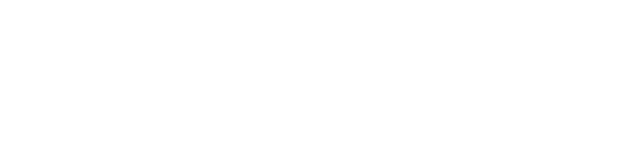
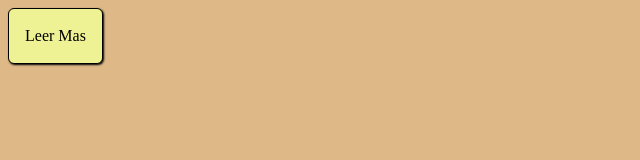
Before and after one commit to Tomas-Martin-dev/Project-Parroquia-La-Merced-, a plain HTML site: page index.html in a window 1280 px wide. Shown: the whole page, without its empty margins (0-640 px from the left). Drawn offline with Linux system fonts and the light colour scheme.

Commit message:
Se agregan Estilos, iconos y botones

```diff
--- /dev/null
+++ b/CSS/components.css
@@ -0,0 +1,31 @@
+/* icons */
+.btnLeerMas {
+    display: inline-flex;
+    padding: 2px 16px;
+    justify-content: center;
+    align-items: center;
+    border-radius: 6px;
+    border: 1px solid var(--Tinta-oscuro, #000);
+    background: var(--Secundary-claro, #EEF294);
+
+    /* SOMBRA BOTON */
+    box-shadow: 1px 1px 2px 0px #000;
+
+    &:hover {
+        background: #00000000;
+    }
+
+    & p {
+        color: var(--Tinta-oscuro, #000);
+        text-align: center;
+        font-family: Montserrat;
+        font-size: 16px;
+        font-style: normal;
+        font-weight: 400;
+        line-height: normal;
+    }
+}
+
+body{
+    background-color: burlywood;
+}
--- a/CSS/styles.css
+++ b/CSS/styles.css
@@ -1,4 +1,34 @@
-p{
-    color: azure;
+:root{
+/*Colors Styles*/
+    --Primary-Saturado: #F6572C;
+    --Primary-Claro: #FB7171;
+    --Primary-Oscuro: #942406;
+
+    --Secundario-Saturado: #EBF52A;
+    --Secundary-claro: #EEF294
+    --Secundary-Oscuro: #DFCE39;
+
+    --Tinta-medio: #2A5A4F;
+    --Tinta-claro: #B2ACAC;
+    --Tinta-oscuro: #000;
+
+    --Complementos-blanco: #FFF;
+    --Complementos-celeste: #B2E2FF;
+    --Complementos-azul: #3746CC;
+/* Text Styles */
+    --sizeH1: 45px;
+    --sizeH2: 32px;
+    --sizeH3: 24px;
+    --sizeText: 1em;
+    --sizeTextSmall: 11px;
+/* Shadows  */
+   /* SOMBRA H: box-shadow: 1px 1px 3px 0px rgba(0, 0, 0, 0.25); */
+   /* SOMBRA ARTICLE: box-shadow: 1px 1px 3px 0px rgba(0, 0, 0, 0.35); */
+   /* SOMBRA BOTON: 1px 1px 2px 0px #000; */
+   /* SOMBRA BOTON2: box-shadow: 1px 1px 3px 0px rgba(0, 0, 0, 0.40); */
+   /* SOMBRA BOX-PAGO: box-shadow: 1px 1px 2.7px 0px rgba(0, 0, 0, 0.30); */
+   /* SOMBRA CARD-HORARIO: box-shadow: 1px 1px 4px 0px rgba(0, 0, 0, 0.20);*/
+   /* SOMBRA NAV-SCRIOL: box-shadow: 0px 3px 4px 0px rgba(0, 0, 0, 0.25); backdrop-filter: blur(3px); */
+   /* SOMBRA SIDER-MENU: box-shadow: 0.5px 0.5px 1.6px 0px rgba(0, 0, 0, 0.60);
+*/
 }
-/* commit de inicio */
--- a/index.html
+++ b/index.html
@@ -0,0 +1,12 @@
+<!DOCTYPE html>
+<html lang="en">
+<head>
+    <meta charset="UTF-8">
+    <meta name="viewport" content="width=device-width, initial-scale=1.0">
+    <title>Document</title>
+    <link rel="stylesheet" href="CSS/components.css">
+</head>
+<body>
+    <div class="btnLeerMas"><p>Leer Mas</p></div>
+</body>
+</html>
```
Also changed, not shown: MEDIA/PHOTOS/LOGO.jpg (added), MEDIA/PHOTOS/Portada.figma.png (renamed from MEDIA/_PHOTOS/Portada.figma.png), MEDIA/PHOTOS/facebook-H.jpg (added), MEDIA/PHOTOS/icons-group-H.jpg (added), MEDIA/PHOTOS/icons-instagram-D.jpg (added), MEDIA/PHOTOS/icons-instagram-H.jpg (added), MEDIA/PHOTOS/icons-you-tube-D.jpg (added), MEDIA/PHOTOS/icons-you-tube-H.jpg (added), MEDIA/PHOTOS/iglesia-D.jpg (added), MEDIA/PHOTOS/iglesia.jpg (added), MEDIA/PHOTOS/login-D.jpg (added), MEDIA/PHOTOS/property-1-facebook-D.jpg (added), MEDIA/PHOTOS/vector-D.jpg (added), MEDIA/PHOTOS/vector.jpg (added).
